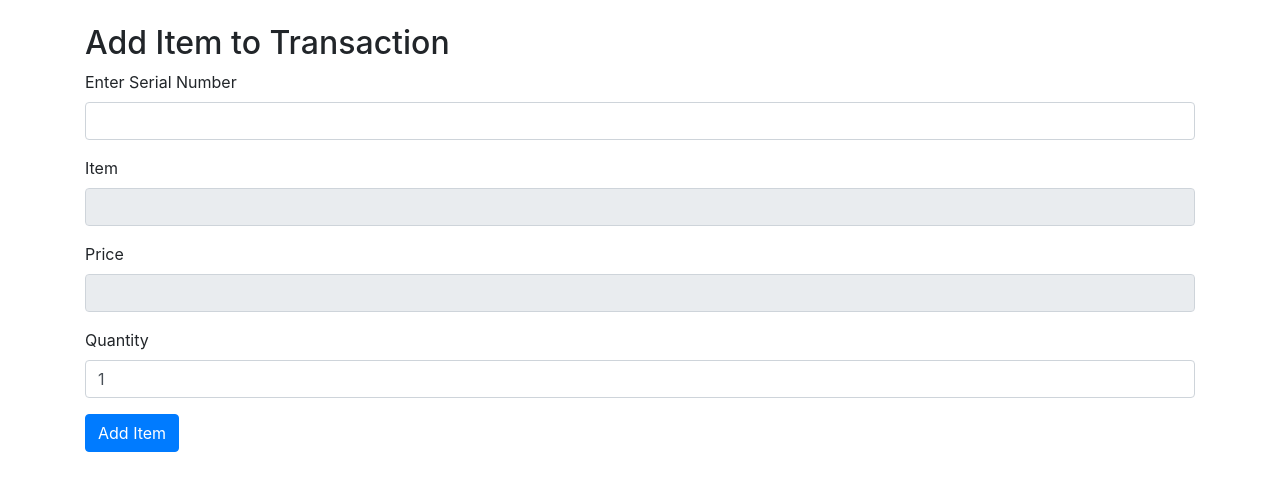
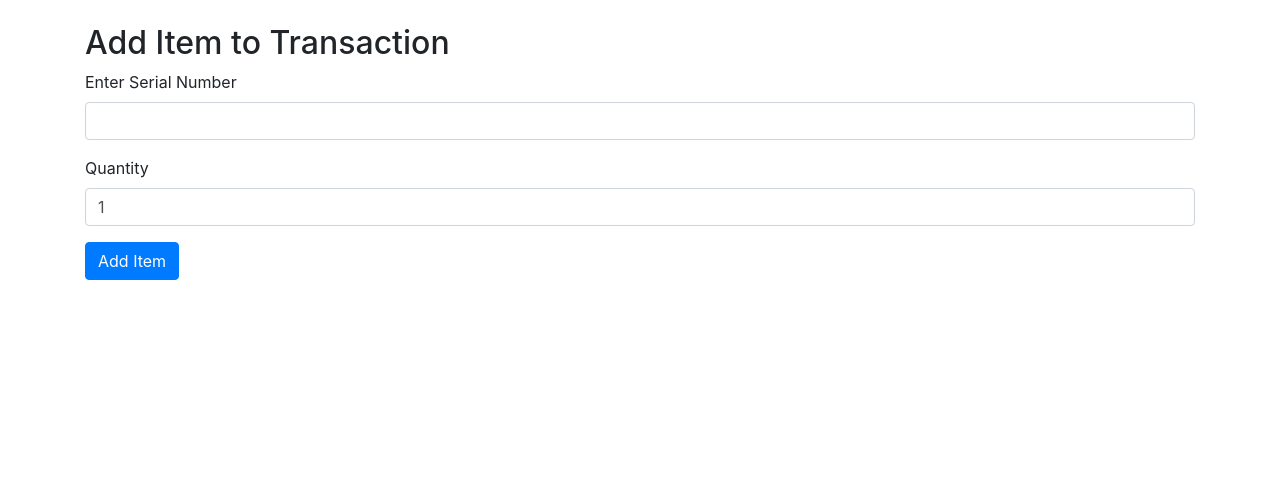
Before and after one commit to Denuwan392/santek-mobile, a Django app: template pos/templates/pos_system/add_transaction_item.html in a window 1280 px wide. Shown: the part 56-547 px from the top of the page. Run offline with Django 5.2, Linux system fonts and the light colour scheme; the template is opened without the code that fills it, so the values that code supplies are empty; parts of the project's set-up code (start-up, migrations or seed data) failed here and were passed over; some libraries are stand-ins or nearby versions.

Commit message:
Update add_transaction_item.html

```diff
--- a/pos/templates/pos_system/add_transaction_item.html
+++ b/pos/templates/pos_system/add_transaction_item.html
@@ -15,15 +15,9 @@
 
     <input type="hidden" id="item_id" name="item">
 
-    <div class="form-group">
-        <label for="name">Item</label>
-        <input type="text" class="form-control" id="name" readonly>
-    </div>
 
-    <div class="form-group">
-        <label for="price">Price</label>
-        <input type="text" class="form-control" id="price" name="price" readonly>
-    </div>
+
+
 
     <div class="form-group">
         <label for="quantity">Quantity</label>
```
